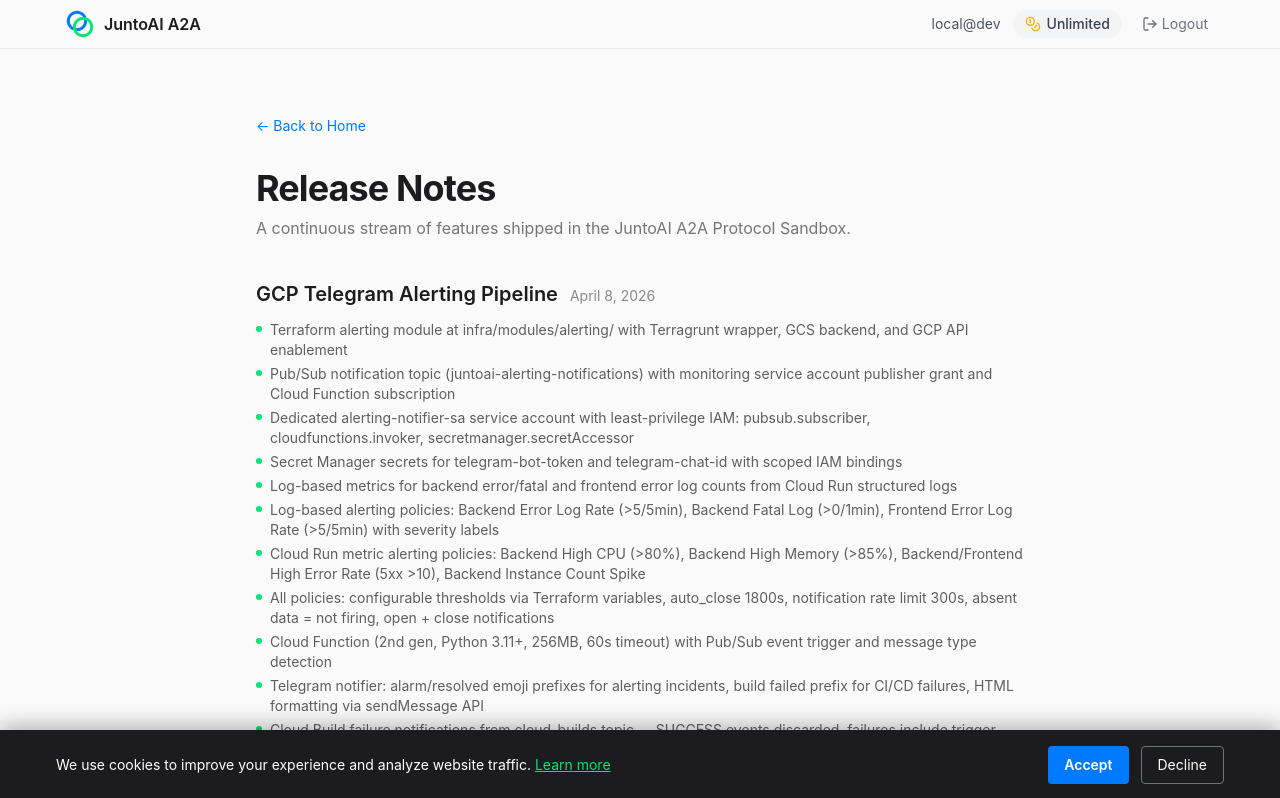
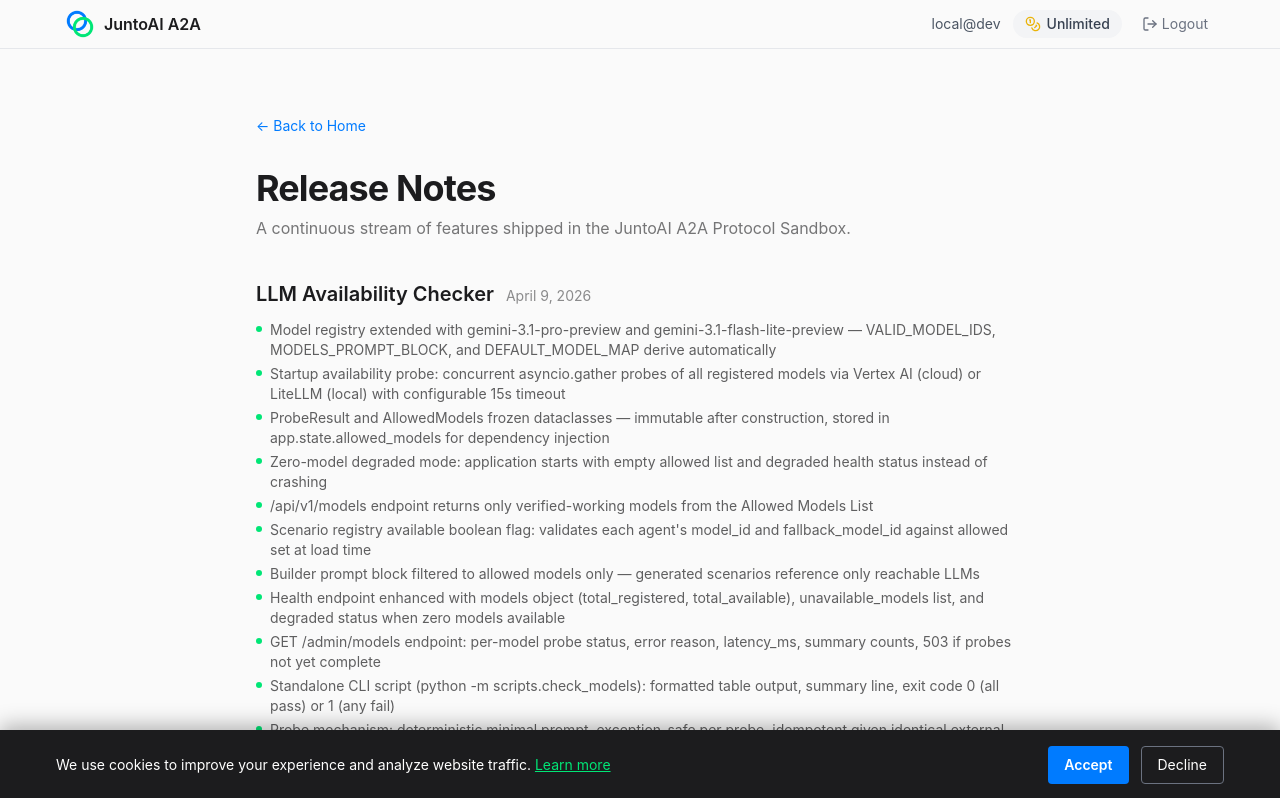
Before and after one commit to JuntoAI/JuntoAI-A2A, a Next.js app in the folder frontend/: page /release-notes in a window 1280 px wide. Shown: the top 798 px of the page. Built offline with nearby package versions, Linux system fonts and the light colour scheme; no server answers.

Commit message:
docs: add Spec 310 LLM Availability Checker to changelog and release notes

```diff
--- a/frontend/app/release-notes/page.tsx
+++ b/frontend/app/release-notes/page.tsx
@@ -8,6 +8,25 @@
 };
 
 const FEATURES = [
+  {
+    title: "LLM Availability Checker",
+    specId: "310",
+    date: "2026-04-09",
+    items: [
+      "Model registry extended with gemini-3.1-pro-preview and gemini-3.1-flash-lite-preview — VALID_MODEL_IDS, MODELS_PROMPT_BLOCK, and DEFAULT_MODEL_MAP derive automatically",
+      "Startup availability probe: concurrent asyncio.gather probes of all registered models via Vertex AI (cloud) or LiteLLM (local) with configurable 15s timeout",
+      "ProbeResult and AllowedModels frozen dataclasses — immutable after construction, stored in app.state.allowed_models for dependency injection",
+      "Zero-model degraded mode: application starts with empty allowed list and degraded health status instead of crashing",
+      "/api/v1/models endpoint returns only verified-working models from the Allowed Models List",
+      "Scenario registry available boolean flag: validates each agent's model_id and fallback_model_id against allowed set at load time",
+      "Builder prompt block filtered to allowed models only — generated scenarios reference only reachable LLMs",
+      "Health endpoint enhanced with models object (total_registered, total_available), unavailable_models list, and degraded status when zero models available",
+      "GET /admin/models endpoint: per-model probe status, error reason, latency_ms, summary counts, 503 if probes not yet complete",
+      "Standalone CLI script (python -m scripts.check_models): formatted table output, summary line, exit code 0 (all pass) or 1 (any fail)",
+      "Probe mechanism: deterministic minimal prompt, exception-safe per probe, idempotent given identical external conditions",
+      "Property tests (11 Hypothesis properties): registry derivation, probe safety, allowed list correctness, immutability, endpoint filtering, scenario availability, builder filtering, count consistency, idempotence, CLI output, CLI exit code",
+    ],
+  },
   {
     title: "GCP Telegram Alerting Pipeline",
     specId: "300",
```
Also changed, not shown: 1 other file (tests, documents, lock files or other folders).
